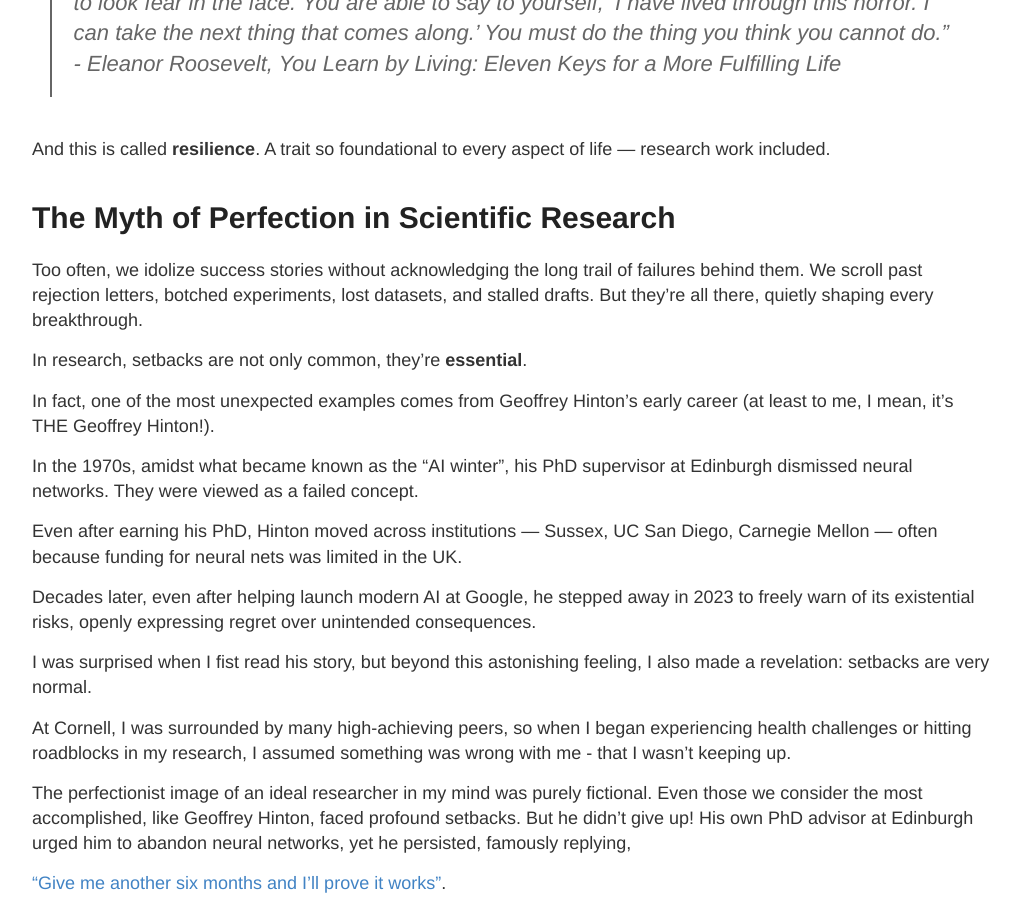
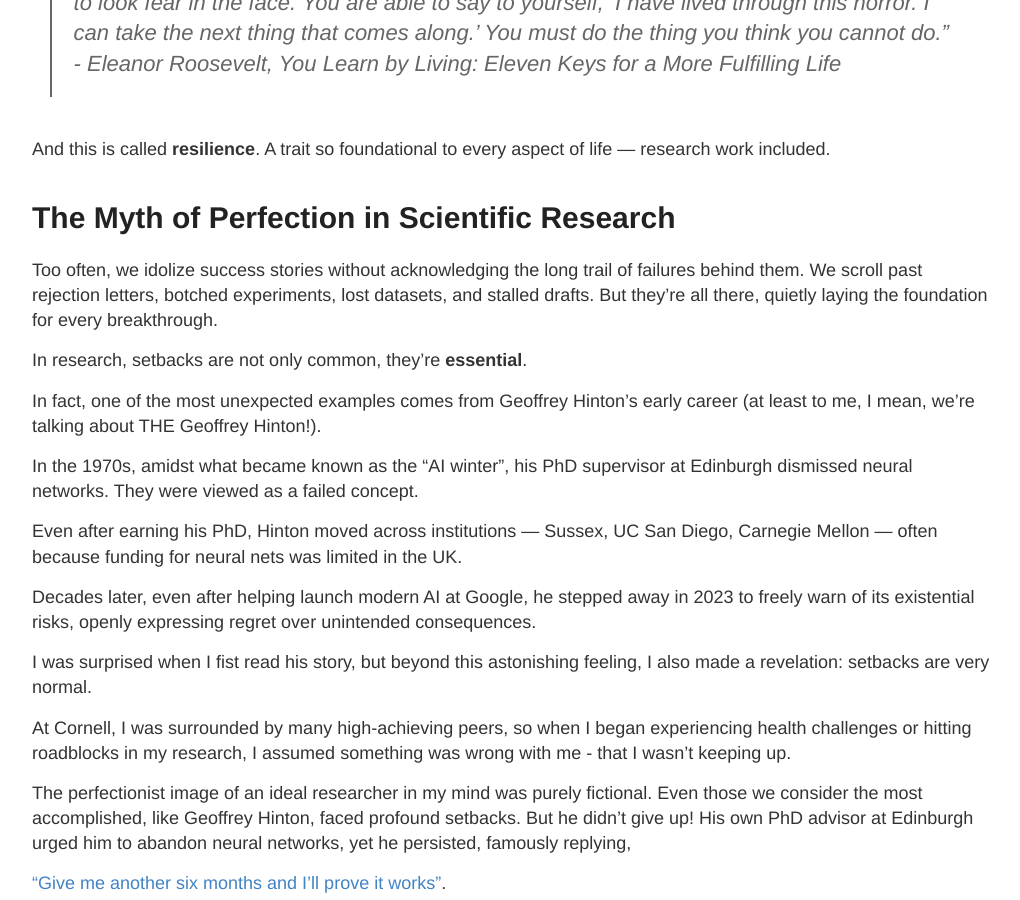
Before and after one commit to nicolehao34/nicolehao34.github.io, a Jekyll site: the page built from _posts/2025-07-03-resilience-is-all-you-need.md, in a window 1280 px wide and 900 px high, scrolled down 554 px. Shown: the whole window, without its empty margins (128-1148 px from the left). Built offline with Jekyll 4.4.1, drawn with Linux system fonts in a browser that asks for light colours; comment, search, counter and statistics services are not loaded.

Commit message:
minor update

```diff
--- a/_posts/2025-07-03-resilience-is-all-you-need.md
+++ b/_posts/2025-07-03-resilience-is-all-you-need.md
@@ -21,11 +21,11 @@ And this is called **resilience**. A trait so foundational to every aspect of li
 
 # The Myth of Perfection in Scientific Research
 
-Too often, we idolize success stories without acknowledging the long trail of failures behind them. We scroll past rejection letters, botched experiments, lost datasets, and stalled drafts. But they’re all there, quietly shaping every breakthrough.
+Too often, we idolize success stories without acknowledging the long trail of failures behind them. We scroll past rejection letters, botched experiments, lost datasets, and stalled drafts. But they’re all there, quietly laying the foundation for every breakthrough.
 
 In research, setbacks are not only common, they're **essential**.
 
-In fact, one of the most unexpected examples comes from Geoffrey Hinton’s early career (at least to me, I mean, it's THE Geoffrey Hinton!).
+In fact, one of the most unexpected examples comes from Geoffrey Hinton’s early career (at least to me, I mean, we're talking about THE Geoffrey Hinton!).
 
 In the 1970s, amidst what became known as the “AI winter”, his PhD supervisor at Edinburgh dismissed neural networks. They were viewed as a failed concept.
 
```
